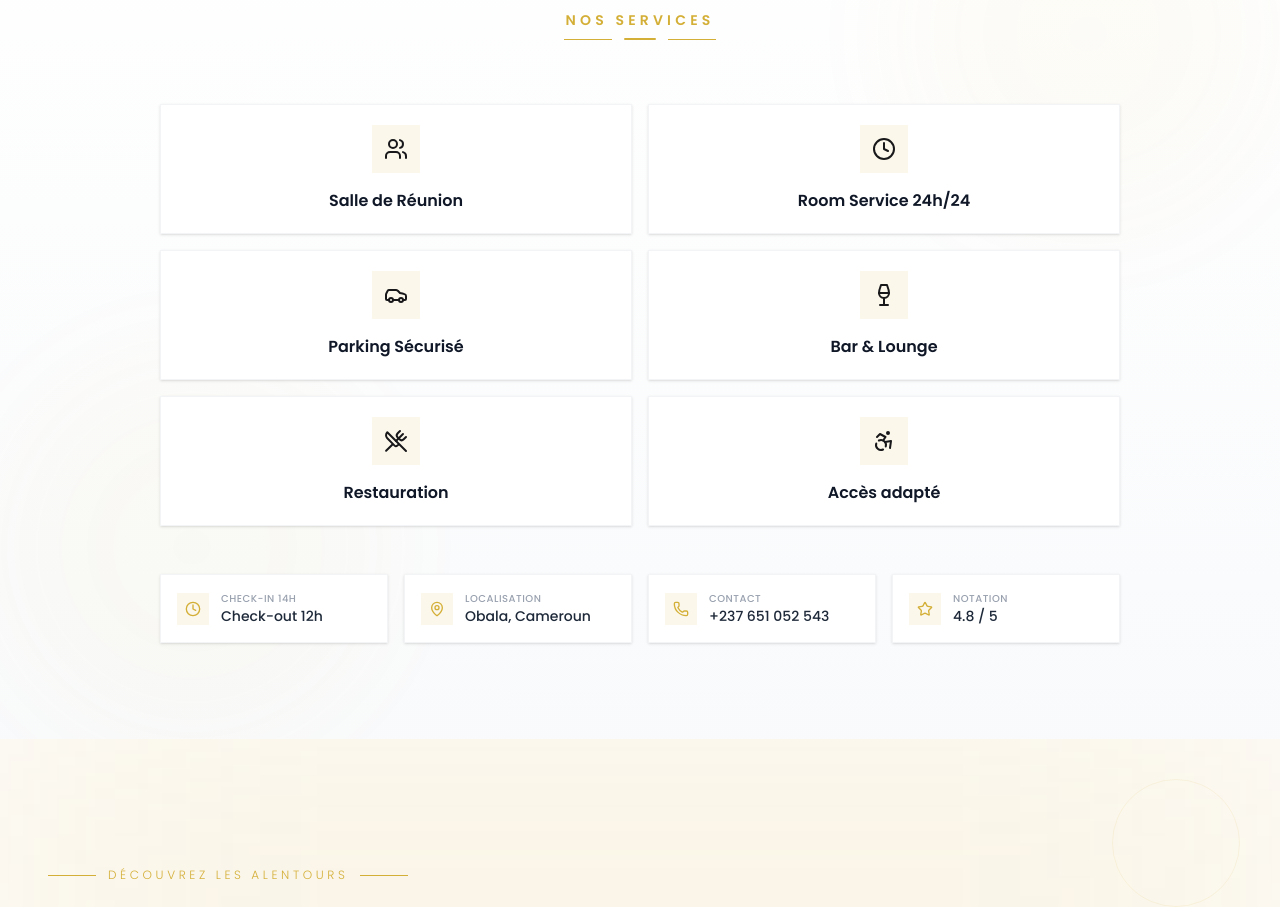
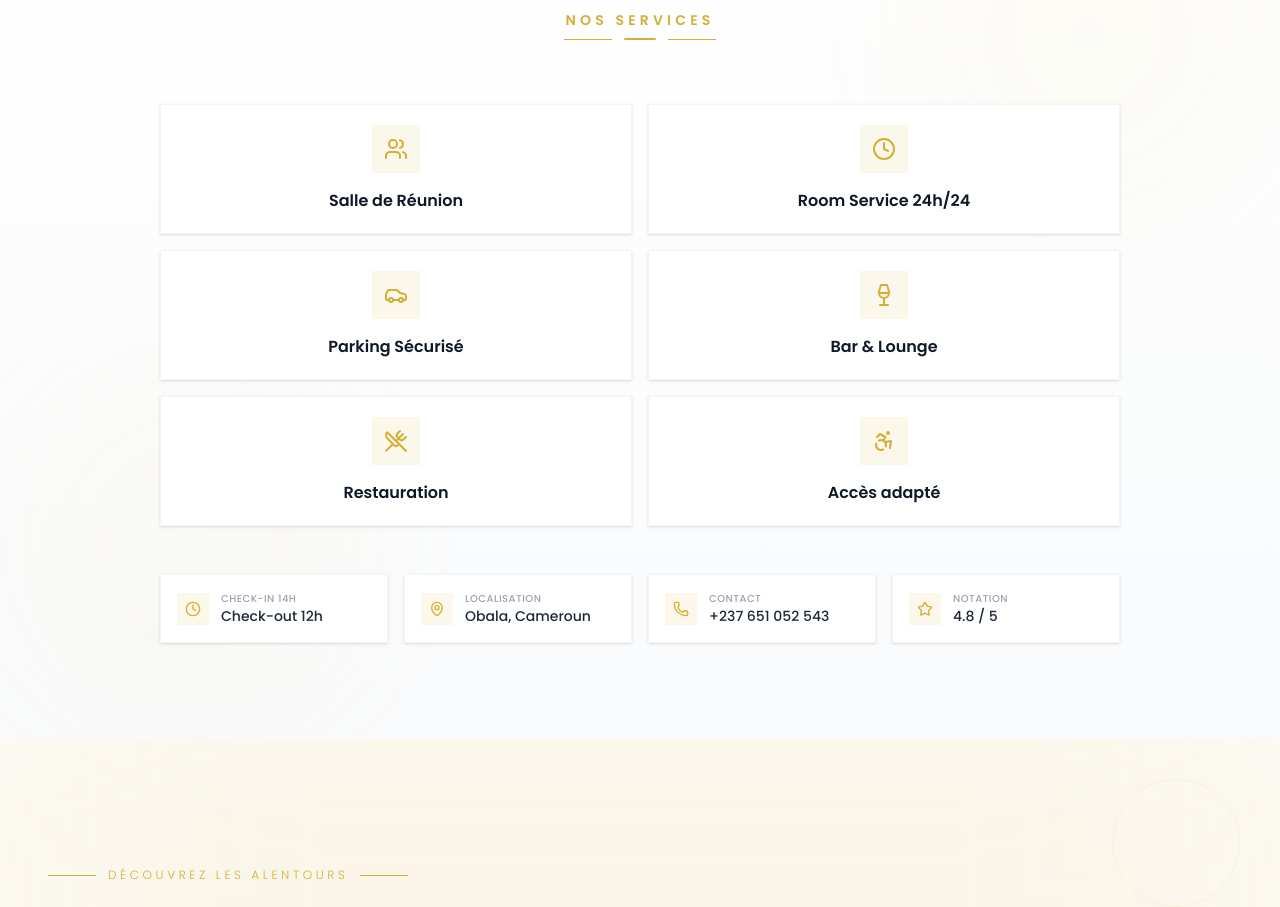
Before and after one commit to biloa2005/pacific-city-hotel, a Next.js app: page / in a window 1280 px wide. Shown: the part 1766-2673 px from the top of the page. Built offline with nearby package versions, Linux system fonts and the light colour scheme; a web font is replaced by a local one.

Commit message:
couleur dorer pour les services de l'hotel

```diff
--- a/components/Service.tsx
+++ b/components/Service.tsx
@@ -170,9 +170,11 @@ export default function ServicesSection() {
                 }`}
               >
                 {/* Icône */}
-                <div className="flex h-12 w-12 flex-shrink-0 items-center justify-center bg-[#D4AF37]/10  transition-all duration-300 group-hover:bg-[#D4AF37] group-hover:text-white">
-                  {service.icon}
-                </div>
+               {/* Icône avec couleur dorée par défaut */}
+<div className="flex h-12 w-12 flex-shrink-0 items-center justify-center bg-[#D4AF37]/10 text-[#D4AF37] transition-all duration-300 group-hover:bg-[#D4AF37] group-hover:text-white">
+  {service.icon}
+</div>
+
 
                 {/* Titre */}
                 <h3 className="text-sm font-semibold text-gray-900 transition-colors duration-300 group-hover:text-[#D4AF37] md:text-base">
```
